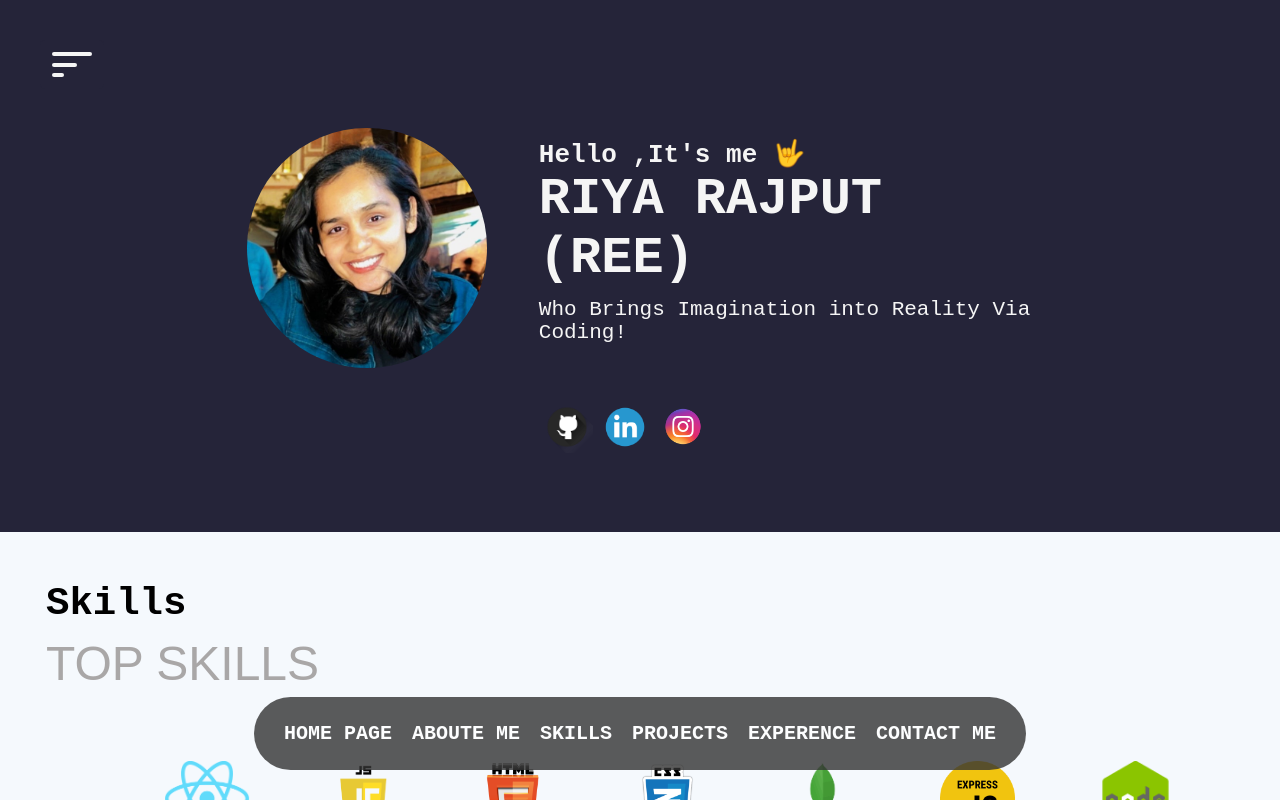
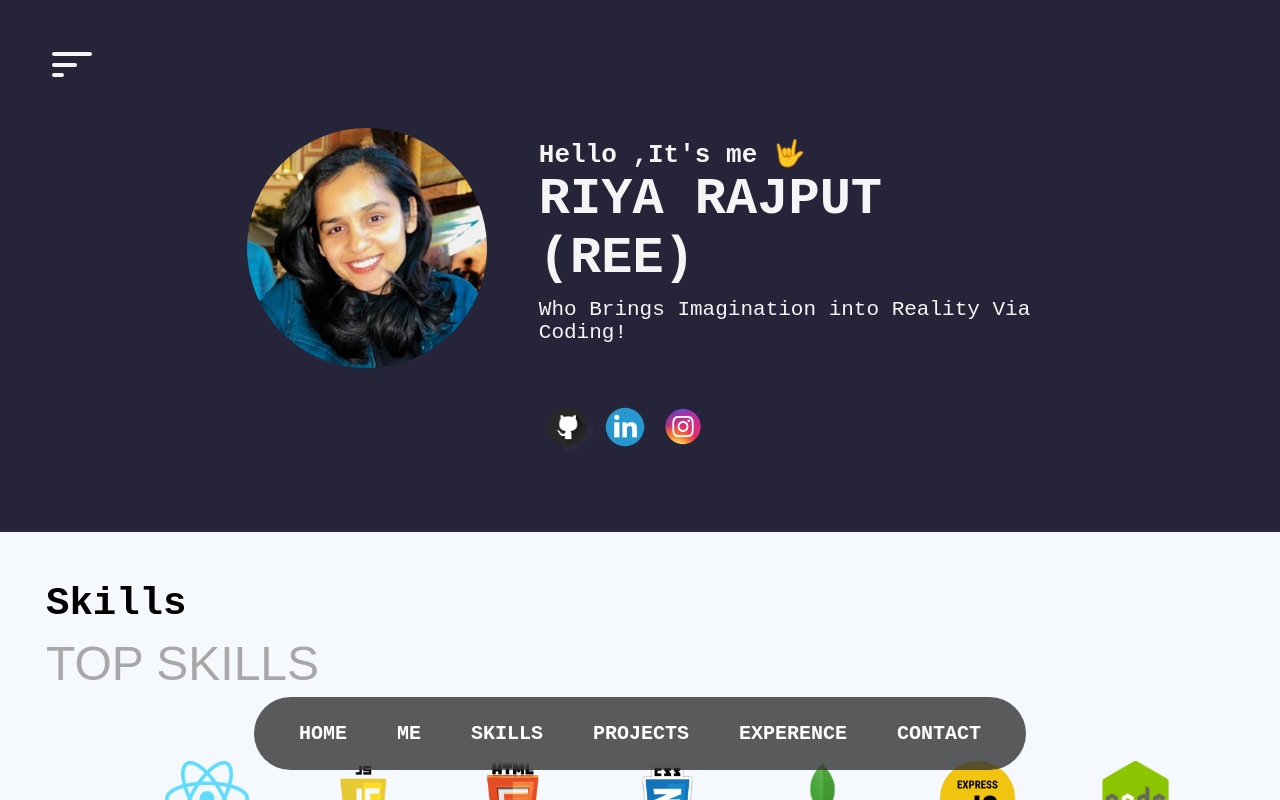
Before and after one commit to reerajput930/portfolio-2.0, a React (Create React App) app in the folder portfolio/: page / in a window 1280 px wide. Both pictures are taken after a click on the element 72 px from the left and 64 px from the top of the page. Shown: the top 800 px of the page. Built offline with nearby package versions, Linux system fonts and the light colour scheme.

Commit message:
bug again

```diff
--- a/portfolio/src/components/Navbar.js
+++ b/portfolio/src/components/Navbar.js
@@ -30,10 +30,10 @@ export default function Navbar() {
             <div className="navbar-menu">
               <ul style={{ display: "flex" }}>
                 <Link to="/">
-                      <li>HOME PAGE</li>
+                      <li>HOME</li>
                     </Link>
                 <li>
-                  <a href="#me">ABOUTE ME</a>
+                  <a href="#me">ME</a>
                 </li>
                 <li>
                   <a href="#skills">SKILLS</a>
@@ -45,7 +45,7 @@ export default function Navbar() {
                   <a href="#experence">EXPERENCE</a>
                 </li>
                 <li>
-                  <a href="#contact">CONTACT ME</a>
+                  <a href="#contact">CONTACT</a>
                 </li>
               </ul>
             </div>
--- a/portfolio/src/index.css
+++ b/portfolio/src/index.css
@@ -51,6 +51,7 @@ ul li {
   margin: 10px;
   font-size: 20px;
   font-weight: 600;
+  padding: 0px 15px 0px 15px;
 }
 
 a {
```
